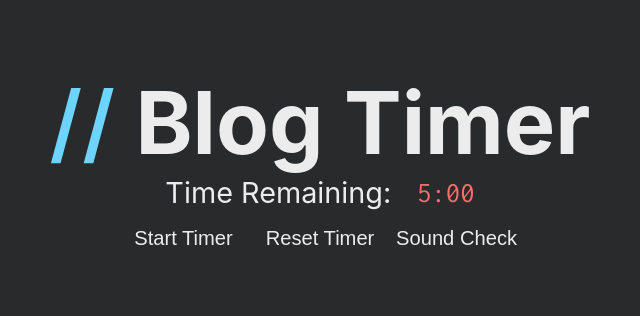
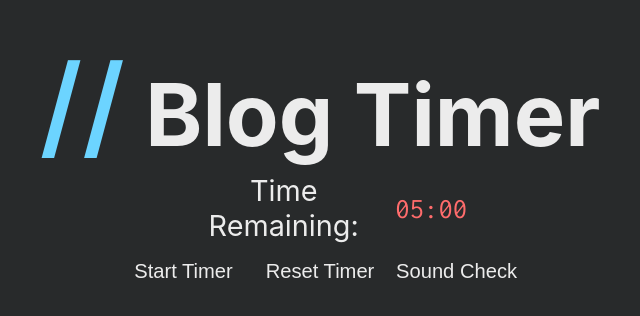
Before and after one commit to Cparusso/Blog-Timer, a React (Create React App) app: page / in a window 1280 px wide. Shown: the part 240-556 px from the top of the page, without its empty margins (320-960 px from the left). Built offline with nearby package versions, Linux system fonts and the light colour scheme.

Commit message:
Adjusted the styling of the timer

```diff
--- a/src/App.css
+++ b/src/App.css
@@ -18,7 +18,7 @@ body {
 }
 
 #emphasize {
-  /* font-size: 1.3em; */
+  font-size: 1.3em;
   font-weight: 600;
   color: #6CD4FF;
 }
@@ -32,8 +32,8 @@ body {
 #time-remaining {
   /* font-size: 1em; */
   display: flex;
-  width: 25vw;
-  justify-content: space-around;
+  width: 23vw;
+  justify-content: space-between;
   align-items: center;
 }
 
--- a/src/components/MinutesForm.js
+++ b/src/components/MinutesForm.js
@@ -17,7 +17,10 @@ class MinutesForm extends Component {
           align="center"
           type="number"
           name="minutes"
-          value={ minutes }
+          value={ minutes < 10
+                  ? `0${minutes}`
+                  : minutes
+                }
           onChange={ setMinutes }
           className='time-input minutes-input'
         />
--- a/src/components/SecondsForm.js
+++ b/src/components/SecondsForm.js
@@ -17,9 +17,9 @@ class SecondsForm extends Component {
           type="number"
           name="seconds"
           value={seconds < 10
-            ? `0${seconds}`
-            : seconds
-          }
+                  ? `0${seconds}`
+                  : seconds
+                }
           onChange={ setSeconds }
           className='time-input seconds-input'
         />
--- a/src/components/Ticker.js
+++ b/src/components/Ticker.js
@@ -30,7 +30,9 @@ class Ticker extends Component {
                 setStartMinutes={ setStartMinutes }
               />
             : <span className="minutes-input" onClick={ () => toggleForm('minutes') }>
-              {minutes}
+              {minutes < 10
+                ? `0${minutes}`
+                : minutes}
             </span>
           }
           :
```
